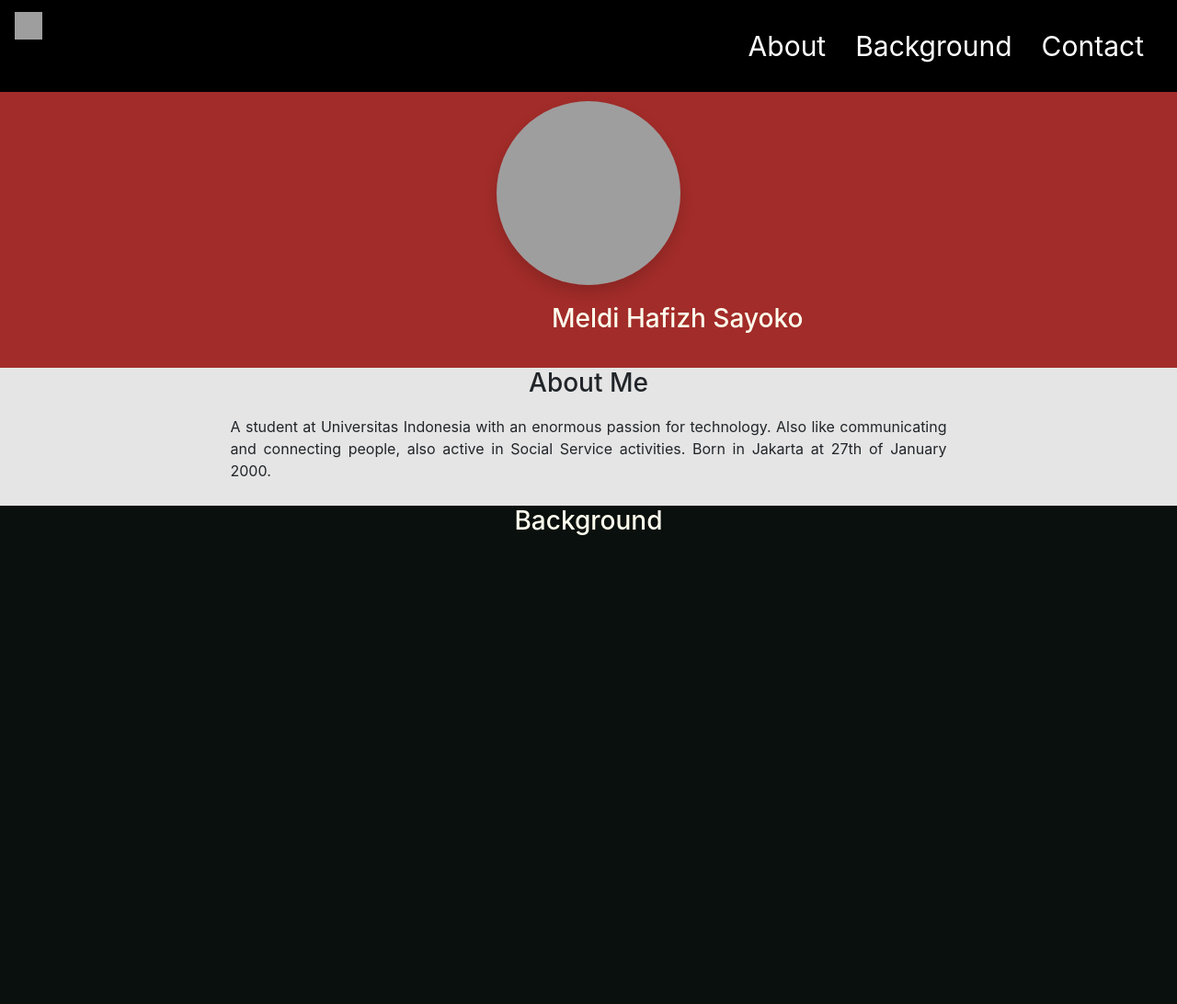
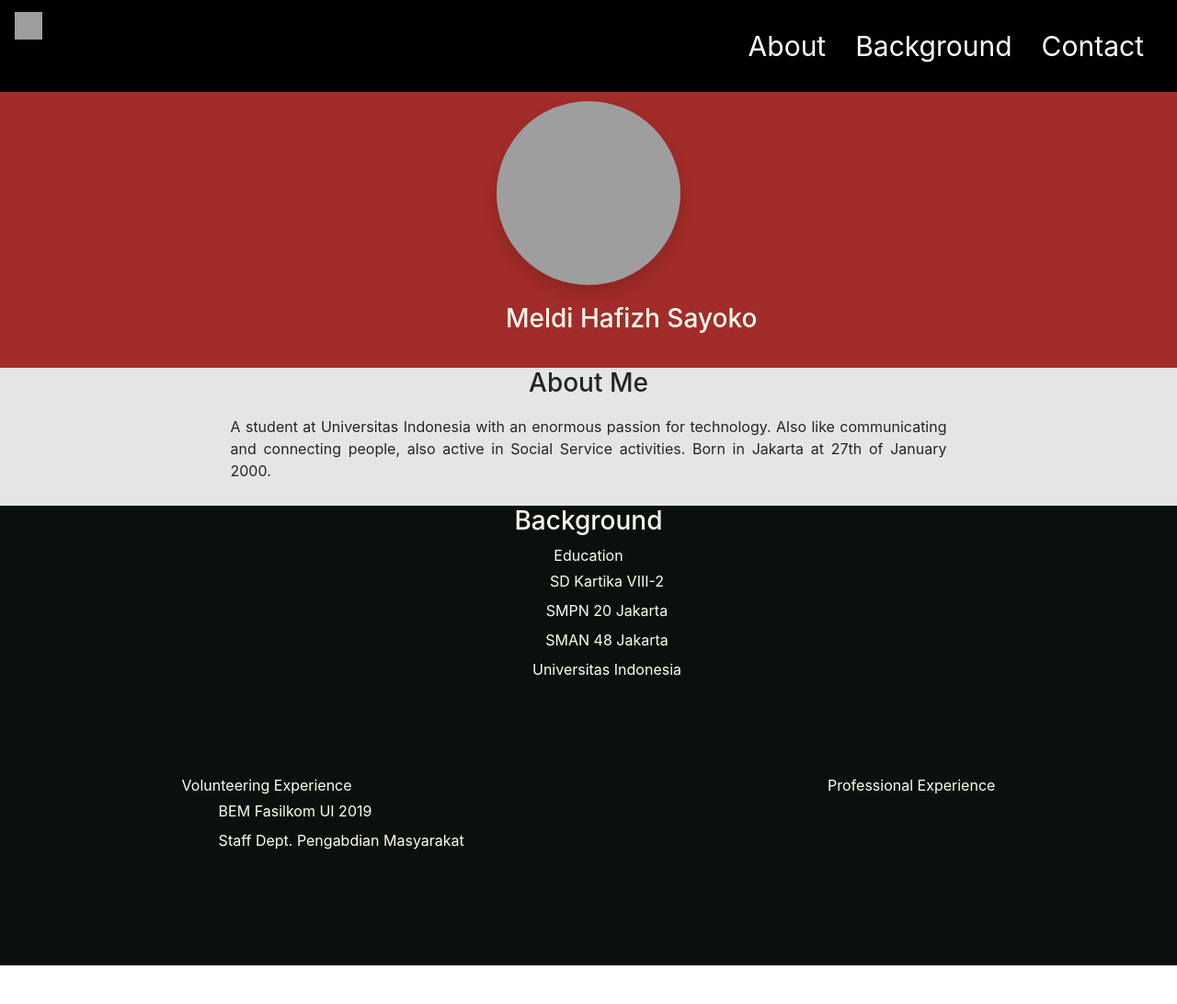
Before and after one commit to mechateam/mechateam.github.io, a PHP site: page /index.html in a window 1280 px wide; the page is wider, and only the part inside the window is pictured. Shown: that part at 92% size. Before the commit the page ends 582 px from the top of that part, so only its background shows below. Run offline with PHP 8.4, Linux system fonts and the light colour scheme; grey boxes are pictures that could not be loaded.

Commit message:
quality check

```diff
--- a/index.html
+++ b/index.html
@@ -32,6 +32,28 @@
 
   <div class="Background">
   	<h3 class="text-center font-white mx-auto">Background</h3>
+    <div class="top-background text-center font-white mx-auto">Education
+      <div class="text-center font-white mx-auto">
+        <ul class="text-center font-white mx-auto justify-content">
+          <li>SD Kartika VIII-2</li>
+          <li>SMPN 20 Jakarta</li>
+          <li>SMAN 48 Jakarta</li>
+          <li>Universitas Indonesia</li>
+        </ul>
+      </div>
+    </div>
+
+    <div class="d-flex low-background justify-content-around">
+      <div class="font-white">Volunteering Experience
+        <ul>
+          <li>BEM Fasilkom UI 2019<br />
+            <span>Staff Dept. Pengabdian Masyarakat</span>
+          </li>
+        </ul>
+      </div>
+      <div class="d-flex font-white">Professional Experience</div>
+    </div>
+
   </div>
 
 
--- a/styling.css
+++ b/styling.css
@@ -35,7 +35,7 @@
 }
 .position-center{
 	position: relative;
-	left: 600px;
+	left: 550px ;
 	top: 30px;
 }
 .font-white{
@@ -59,3 +59,22 @@
 	height: 500px;
 	background-color: #0A100D;
 }
+.top-background{
+	height: 250px;
+}
+.low-background{
+	height: 250px;
+
+}
+.low-end{
+	position: relative;
+	left: 1150px;
+	bottom: 24px;
+}
+.box-shadow{
+	box-shadow: 0px 4px 4px rgba(255, 255, 255, 0.25);
+}
+ul{
+	line-height: 200%;
+	list-style-type: none;
+}
```
